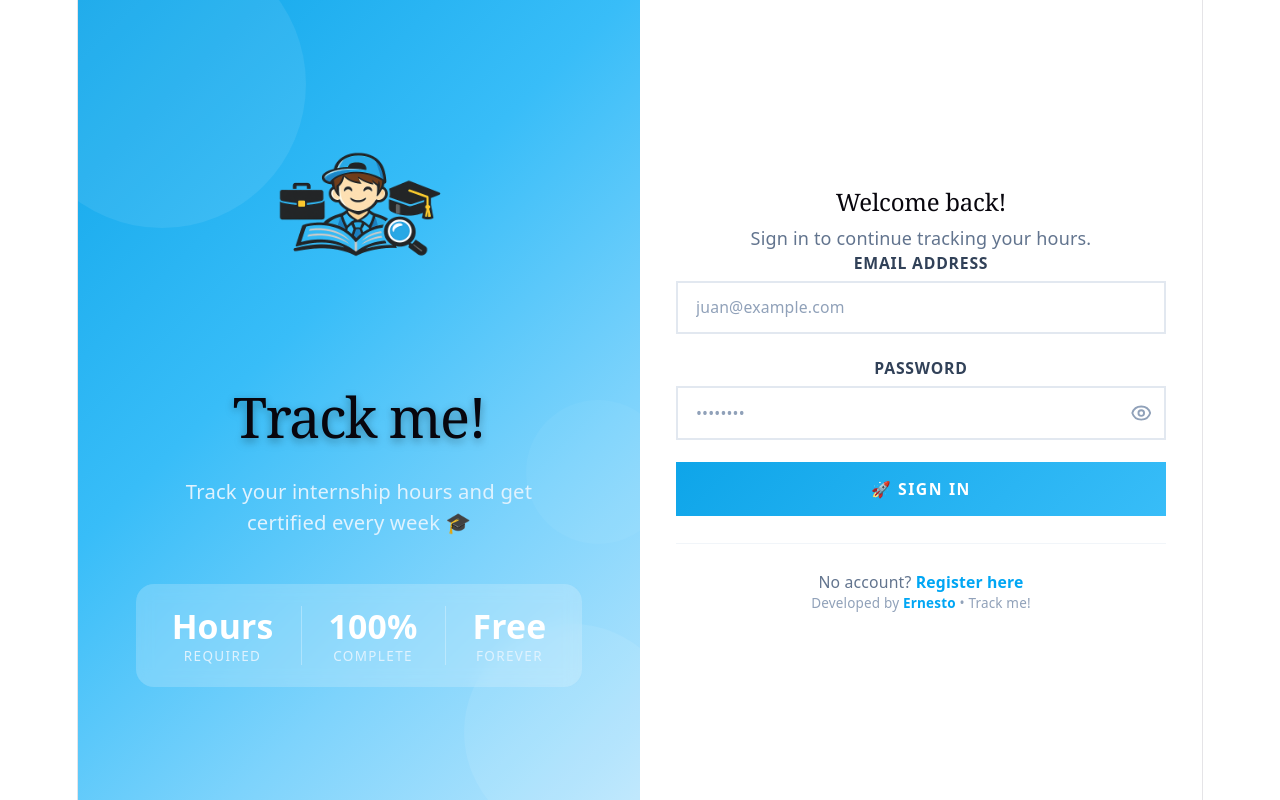
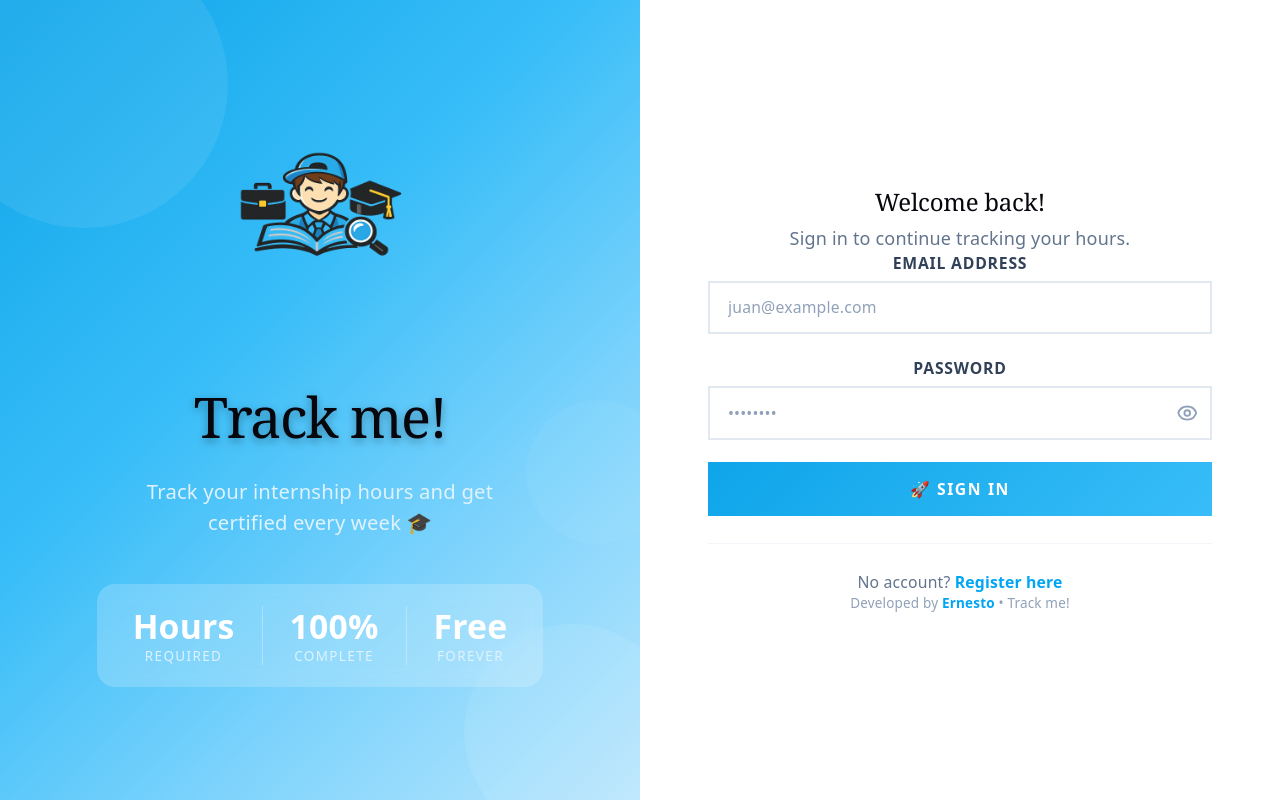
Before and after one commit to lilernestooo/ojt-tracker, a React (Vite) app in the folder frontend/: page /login in a window 1280 px wide. Built offline with nearby package versions, Linux system fonts and the light colour scheme.

Commit message:
Features: Index.css changes

```diff
--- a/frontend/src/index.css
+++ b/frontend/src/index.css
@@ -57,11 +57,10 @@ body {
 }
 
 #root {
-  width: 1126px;
+  width: 100%;
   max-width: 100%;
   margin: 0 auto;
   text-align: center;
-  border-inline: 1px solid var(--border);
   min-height: 100svh;
   display: flex;
   flex-direction: column;
```
